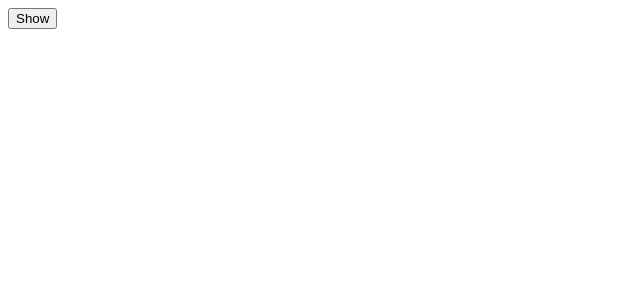
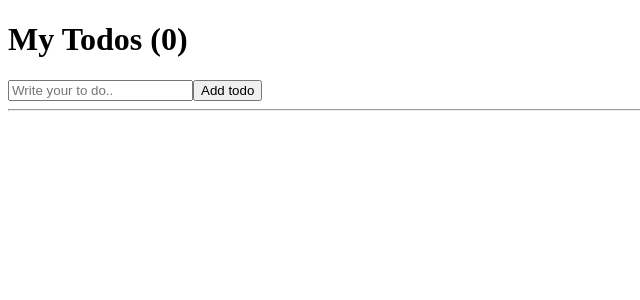
Before and after one commit to laurenCho9/react-movie-app, a React (Create React App) app in the folder react-app/: page / in a window 1280 px wide. Shown: the top 300 px of the page, without its empty margins (0-640 px from the left). Built offline with nearby package versions, Linux system fonts and the light colour scheme.

Commit message:
feat : TodoList 추가 완료

```diff
--- a/react-app/src/App.js
+++ b/react-app/src/App.js
@@ -1,15 +1,9 @@
-import Button from "./components/Button";
-import styles from "./App.module.css";
-import Effect from "./components/effect/Effect";
-import CleanUp from "./components/effect/CleanUp";
+import TodoList from "./components/todos/TodoList";
 
 function App() {
   return (
     <div>
-      {/* <Effect /> */}
-      <CleanUp />
-      {/* <h1 className={styles.title}>제목</h1>
-      <Button text={"작업"} /> */}
+      <TodoList />
     </div>
   );
 }
--- /dev/null
+++ b/react-app/src/components/todos/TodoList.jsx
@@ -0,0 +1,42 @@
+import { useState } from "react";
+
+function TodoList() {
+  const [todo, setTodo] = useState("");
+  const [todos, setTodos] = useState([]);
+  const onChange = (e) => setTodo(e.target.value);
+  //   console.log(todo);
+  const onSubmit = (e) => {
+    e.preventDefault(); // 새로고침 방지. e.stopPropagation는 이벤트 전파 방지.
+    // console.log(todo);
+    if (todo === "") {
+      // 빈값이면 함수작동없이 리턴만 반환.
+      return;
+    }
+    setTodos((currentArray) => [todo, ...currentArray]);
+    setTodo(""); // 입력 후 input 값 비워주기.
+  };
+
+  console.log(todos);
+  return (
+    <div>
+      <h1>My Todos ({todos.length})</h1>
+      <form onSubmit={onSubmit}>
+        <input
+          value={todo}
+          onChange={onChange}
+          type="text"
+          placeholder="Write your to do.."
+        />
+        <button>Add todo</button>
+      </form>
+      <hr />
+      <ul>
+        {todos.map((item, index) => (
+          <li key={index}>{item}</li>
+        ))}
+      </ul>
+    </div>
+  );
+}
+
+export default TodoList;
```
